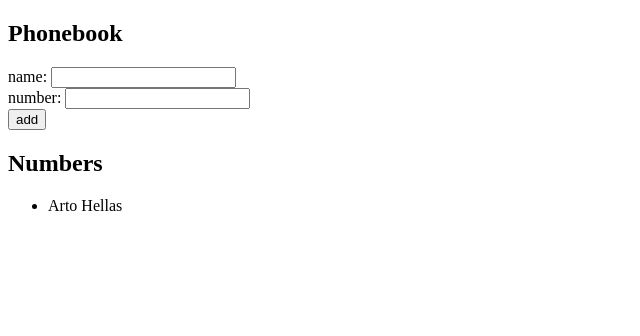
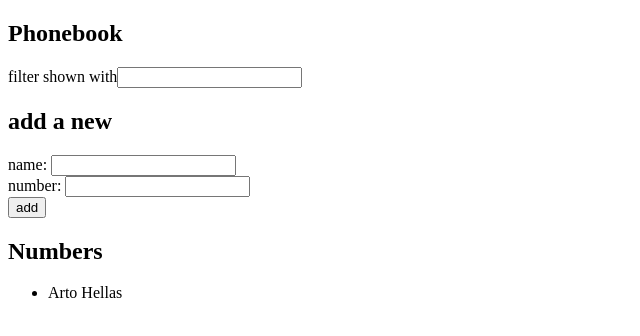
Before and after one commit to MayarAh28/fullstackopen, a React (Vite) app in the folder part2/phonebook/: page / in a window 1280 px wide. Shown: the top 336 px of the page, without its empty margins (0-640 px from the left). Built offline with nearby package versions, Linux system fonts and the light colour scheme.

Commit message:
finish exercise 2.9

```diff
--- a/part2/phonebook/src/App.jsx
+++ b/part2/phonebook/src/App.jsx
@@ -5,12 +5,22 @@ const App = () => {
   const [persons, setPersons] = useState([{ name: "Arto Hellas" }]);
   const [newName, setNewName] = useState("");
   const [newNumber, setNewNumber] = useState("");
+  const [search, setSearch] = useState("");
+
+  let filteredPersons = search
+    ? persons.filter((person) => person.name.includes(search))
+    : persons;
 
   const handleNameChange = (e) => {
     setNewName(e.target.value);
   };
   const handleNumberChange = (e) => {
     setNewNumber(e.target.value);
+  };
+  const handleSearch = (e) => {
+    const searchTerm = e.target.value.toLowerCase();
+
+    setSearch(searchTerm);
   };
 
   const handleSubmit = (e) => {
@@ -28,6 +38,11 @@ const App = () => {
   return (
     <div>
       <h2>Phonebook</h2>
+      <div>
+        filter shown with
+        <input value={search} onChange={handleSearch} />
+      </div>
+      <h2>add a new</h2>
       <form onSubmit={handleSubmit}>
         <div>
           name: <input value={newName} onChange={handleNameChange} />
@@ -41,7 +56,7 @@ const App = () => {
       </form>
       <h2>Numbers</h2>
       <ul>
-        {persons.map((person) => (
+        {filteredPersons.map((person) => (
           <Person key={person.name} name={person.name} number={person.number} />
         ))}
       </ul>
```
